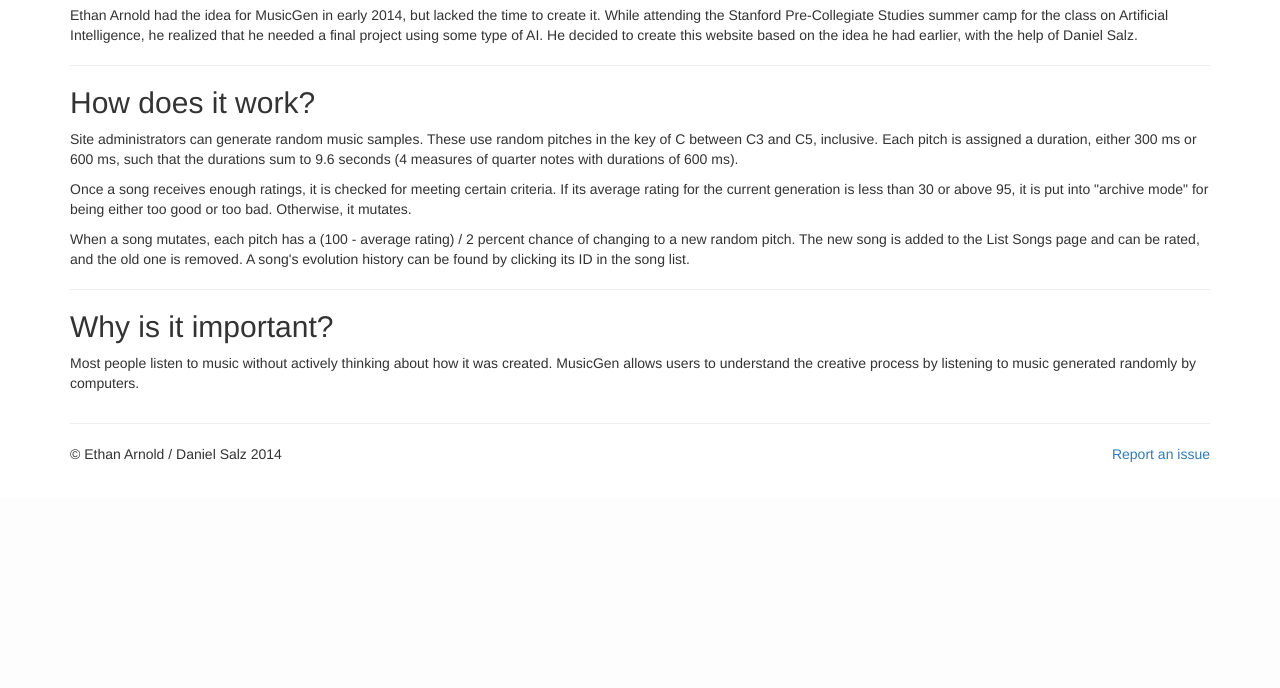
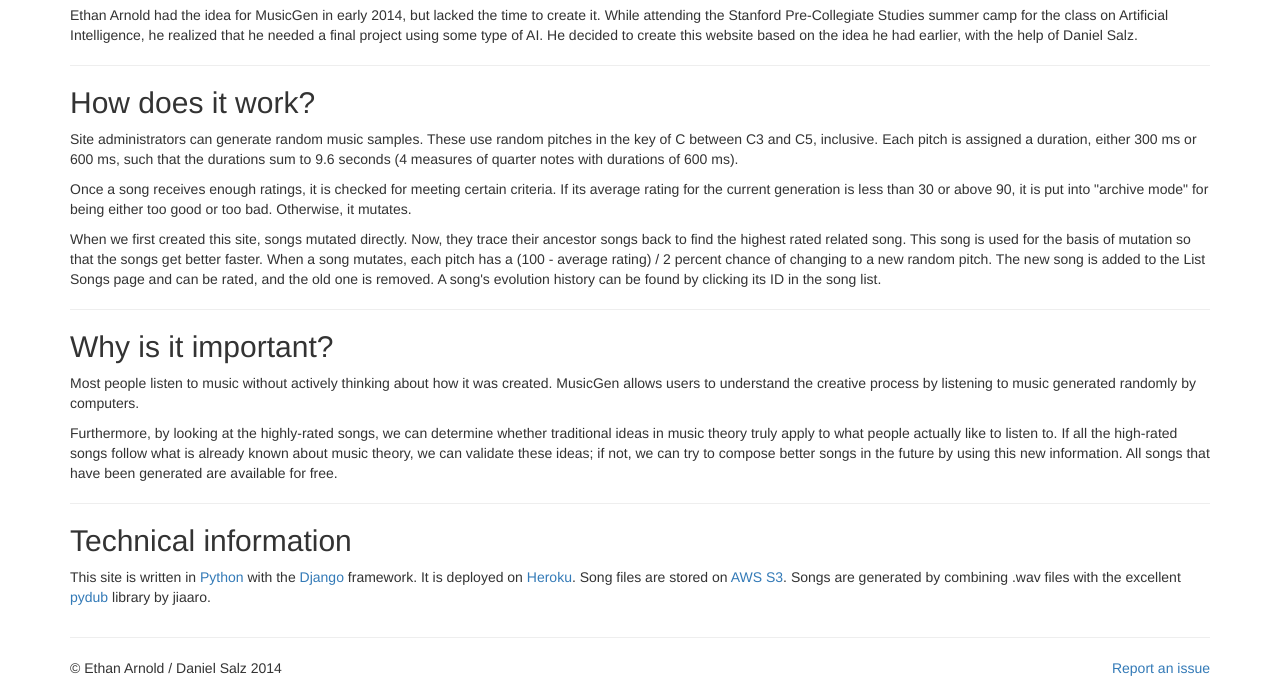
Before and after one commit to masonsbro/musicgen, a Django app: page /about/ in a window 1280 px wide. Shown: the part 303-991 px from the top of the page. Before the commit the page ends 765 px from the top, so only its background shows below. Run offline with Django 3.2, Linux system fonts and the light colour scheme; some libraries are stand-ins or nearby versions.

Commit message:
finish about page

```diff
--- a/template/about.html
+++ b/template/about.html
@@ -30,10 +30,10 @@
 			Site administrators can generate random music samples. These use random pitches in the key of C between C3 and C5, inclusive. Each pitch is assigned a duration, either 300 ms or 600 ms, such that the durations sum to 9.6 seconds (4 measures of quarter notes with durations of 600 ms).
 		</p>
 		<p>
-			Once a song receives enough ratings, it is checked for meeting certain criteria. If its average rating for the current generation is less than 30 or above 95, it is put into "archive mode" for being either too good or too bad. Otherwise, it mutates.
+			Once a song receives enough ratings, it is checked for meeting certain criteria. If its average rating for the current generation is less than 30 or above 90, it is put into "archive mode" for being either too good or too bad. Otherwise, it mutates.
 		</p>
 		<p>
-			When a song mutates, each pitch has a (100 - average rating) / 2 percent chance of changing to a new random pitch. The new song is added to the List Songs page and can be rated, and the old one is removed. A song's evolution history can be found by clicking its ID in the song list.
+			When we first created this site, songs mutated directly. Now, they trace their ancestor songs back to find the highest rated related song. This song is used for the basis of mutation so that the songs get better faster. When a song mutates, each pitch has a (100 - average rating) / 2 percent chance of changing to a new random pitch. The new song is added to the List Songs page and can be rated, and the old one is removed. A song's evolution history can be found by clicking its ID in the song list.
 		</p>
 		<hr>
 		<h2>
@@ -42,5 +42,15 @@
 		<p>
 			Most people listen to music without actively thinking about how it was created. MusicGen allows users to understand the creative process by listening to music generated randomly by computers.
 		</p>
+		<p>
+			Furthermore, by looking at the highly-rated songs, we can determine whether traditional ideas in music theory truly apply to what people actually like to listen to. If all the high-rated songs follow what is already known about music theory, we can validate these ideas; if not, we can try to compose better songs in the future by using this new information. All songs that have been generated are available for free.
+		</p>
+		<hr>
+		<h2>
+			Technical information
+		</h2>
+		<p>
+			This site is written in <a href="http://www.python.org/">Python</a> with the <a href="http://www.djangoproject.com/">Django</a> framework. It is deployed on <a href="http://www.heroku.com">Heroku</a>. Song files are stored on <a href="http://aws.amazon.com/s3/">AWS S3</a>. Songs are generated by combining .wav files with the excellent <a href="https://github.com/jiaaro/pydub/">pydub</a> library by jiaaro.
+		</p>
 	</div>
 {% endblock %}
```
